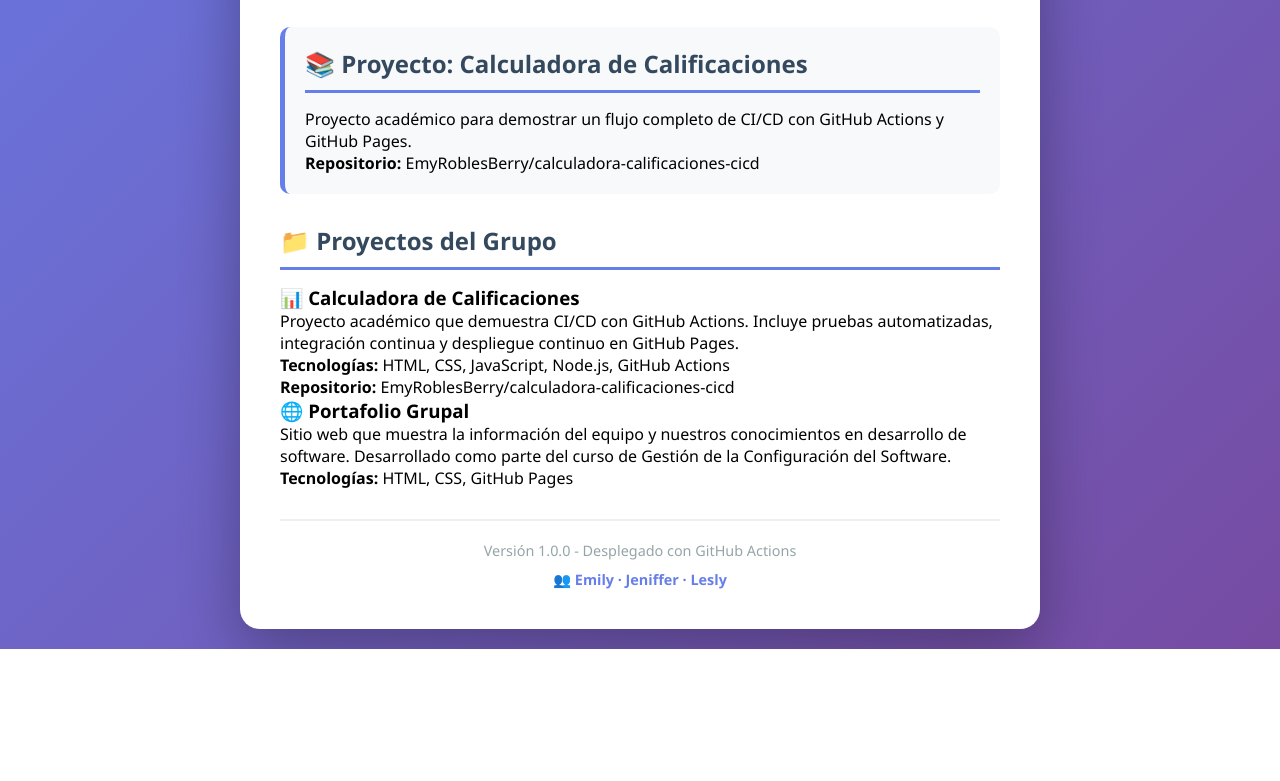
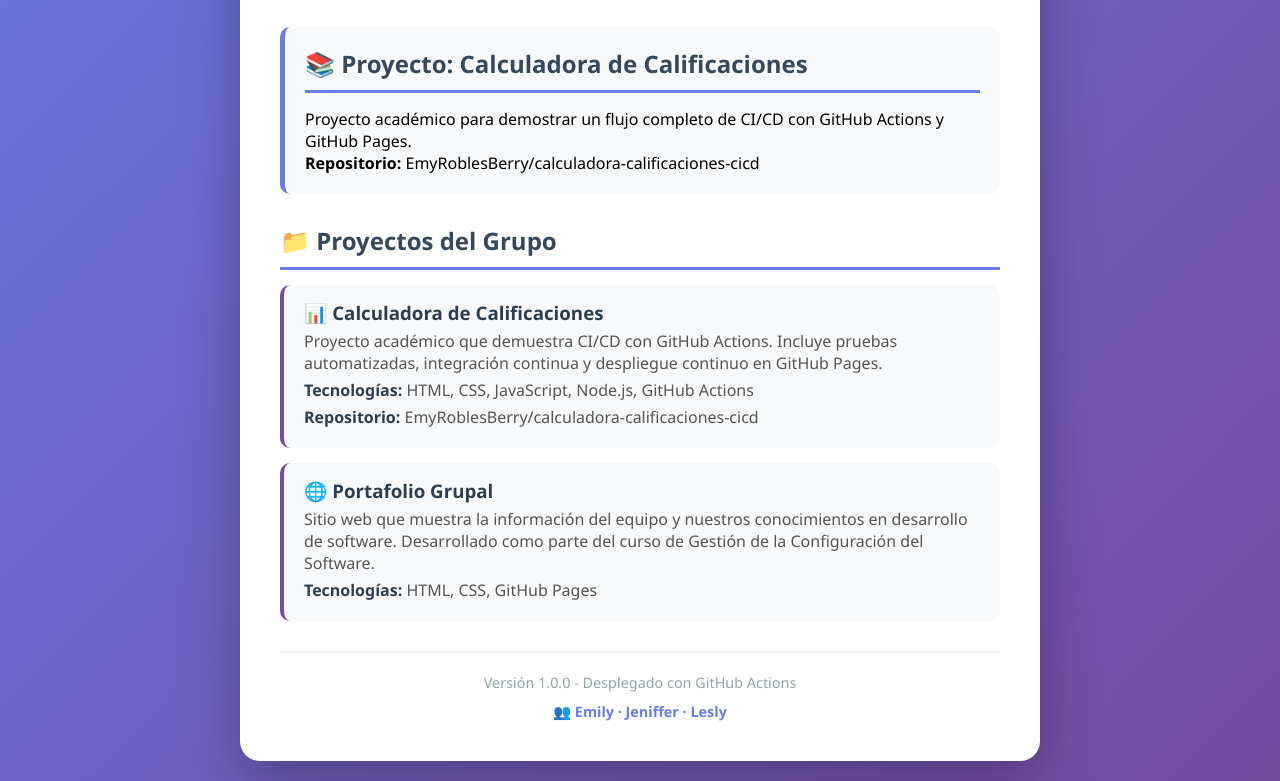
Before and after one commit to EmyRoblesBerry/calculadora-calificaciones-cicd, a website: page src/index.html in a window 1280 px wide. Shown: the part 575-1356 px from the top of the page. Before the commit the page ends 1224 px from the top, so only its background shows below. Drawn offline with Linux system fonts and the light colour scheme.

Commit message:
Update styles.css

```diff
--- a/src/css/styles.css
+++ b/src/css/styles.css
@@ -139,3 +139,35 @@ footer p:last-child {
     font-weight: bold;
     color: #667eea;
 }
+/* Sección de proyectos */
+.projects {
+    margin: 30px 0;
+}
+
+.project-item {
+    background: #f8f9fa;
+    padding: 15px 20px;
+    margin: 15px 0;
+    border-radius: 10px;
+    border-left: 4px solid #764ba2;
+    transition: all 0.3s ease;
+}
+
+.project-item:hover {
+    transform: translateX(10px);
+    box-shadow: 0 5px 15px rgba(0,0,0,0.1);
+}
+
+.project-item h3 {
+    color: #2c3e50;
+    margin-bottom: 5px;
+}
+
+.project-item p {
+    color: #555;
+    margin: 5px 0;
+}
+
+.project-item strong {
+    color: #2c3e50;
+}
```
